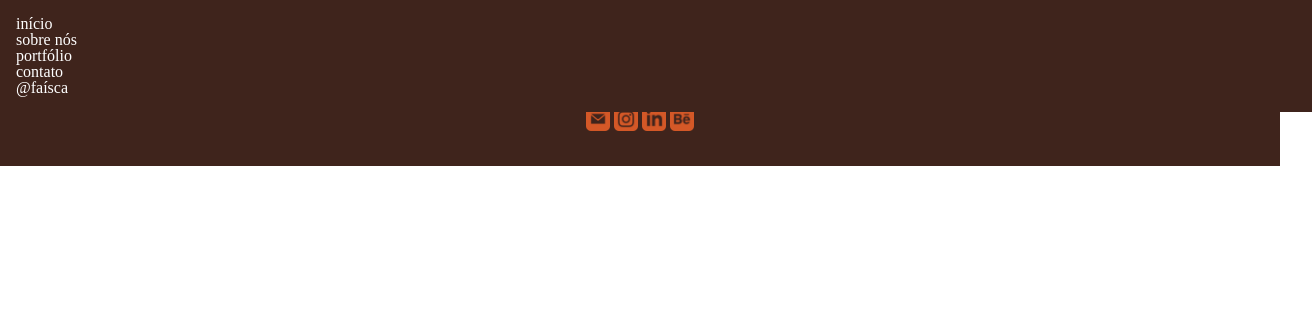
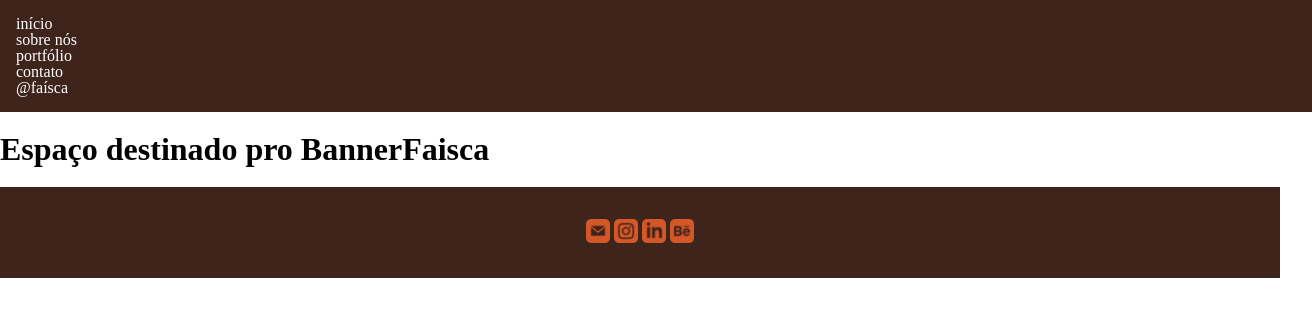
Before and after one commit to faisca-design/FaiscaJr, a Next.js app: page / in a window 1280 px wide. Shown: the top 316 px of the page, 1312 px wide, since content can reach past the window. Built offline with nearby package versions, Linux system fonts and the light colour scheme.

Commit message:
deixando pronto pra integração da 4 #28

```diff
--- a/src/app/layout.js
+++ b/src/app/layout.js
@@ -1,5 +1,6 @@
 import Footer from "@/components/Footer";
 import Navbar from "@/components/Navbar";
+import styles from "./pages.module.css"
 
 export default function Layout({ children }) {
     return (
@@ -9,7 +10,9 @@ export default function Layout({ children }) {
             </head>
             <body style={{margin:0}}>
                 <Navbar/>
-                    {children}
+                    <div className={styles.pageContainer}>
+                        {children}
+                    </div>
                 <Footer/>
             </body>
         </html>
--- a/src/app/page.js
+++ b/src/app/page.js
@@ -1,6 +1,9 @@
+import BannerFaisca from '@/components/BannerFaisca'
 import '../styles/globals.css'
-export default function Page() {
+export default function Home() {
   return (
-    <h1>Hello, Next.js!</h1>
+    <>
+      <BannerFaisca/>
+    </>
   )
 }
--- /dev/null
+++ b/src/app/pages.module.css
@@ -0,0 +1,4 @@
+.pageContainer{
+    padding-top: var(--header-size);
+    padding-bottom: var(--footer-size);
+}
--- /dev/null
+++ b/src/components/BannerFaisca/index.js
@@ -0,0 +1,7 @@
+import React from 'react'
+
+export default function BannerFaisca() {
+  return (
+    <h1>Espaço destinado pro BannerFaisca</h1>
+  )
+}
--- a/src/components/Navbar/Navbar.module.css
+++ b/src/components/Navbar/Navbar.module.css
@@ -26,7 +26,7 @@
 }
 
 .fixedHeader {
-    position: fixed;
+    position: sticky;
     top: 0;
     left: 0;
     width: 100%;
--- a/src/components/Navbar/index.js
+++ b/src/components/Navbar/index.js
@@ -27,7 +27,7 @@ function Navbar() {
           </li>
           <li>
             <Link
-              href="/sobrenos"
+              href="/sobre-nos"
               className={`${styles.link} ${selectedItem === 'sobrenos' ? styles.bold : ''}`}
               onClick={() => handleItemClick('sobrenos')}
             >
--- a/src/styles/globals.css
+++ b/src/styles/globals.css
@@ -1,3 +1,8 @@
+:root{
+    --header-size: ;
+    --footer-size: ;
+}
+
 html, body, div, span, applet, object, iframe, p, blockquote, pre,
 a, abbr, acronym, address, big, cite, code,
 del, dfn, em, img, ins, kbd, q, s, samp,
```
